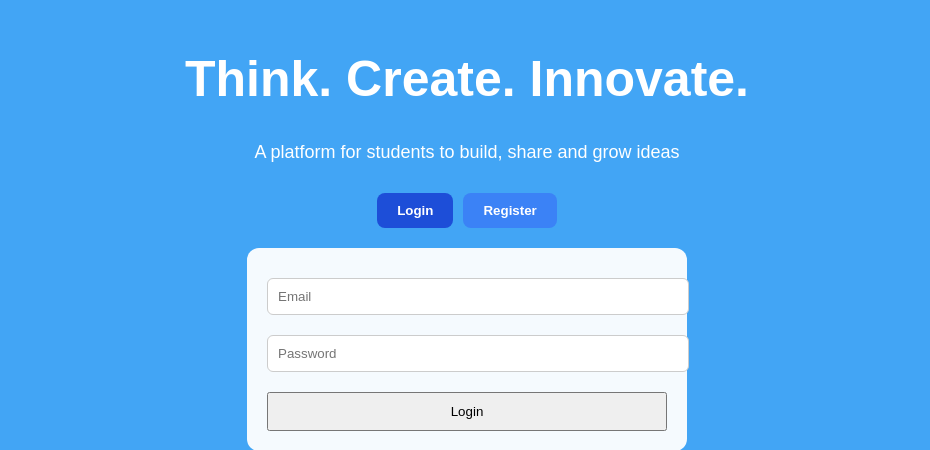
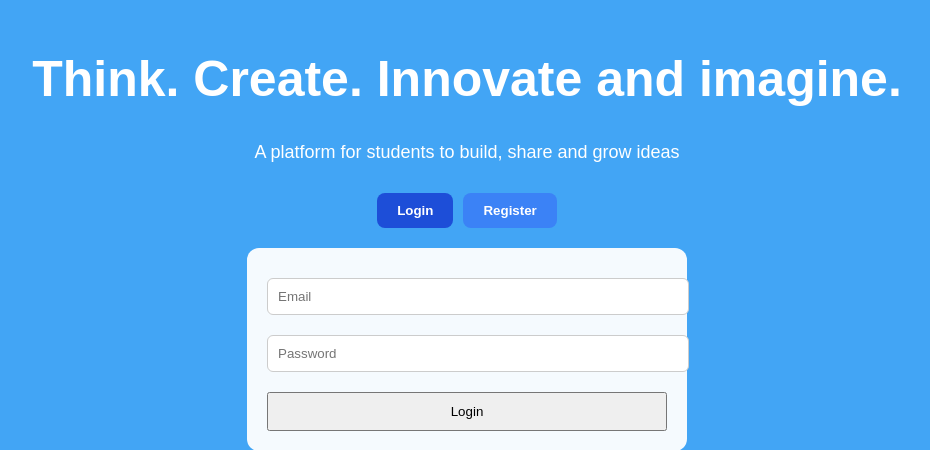
Before and after one commit to jamesmutisokiilu-coder/Meru-National-Polytechnic-innovation-and-skills-management-system, a Flask app: page / in a window 1280 px wide. Shown: the part 146-596 px from the top of the page, without its empty margins (173-1103 px from the left). Run offline with Flask 3, Linux system fonts and the light colour scheme.

Commit message:
Update index.html

```diff
--- a/templates/index.html
+++ b/templates/index.html
@@ -189,7 +189,7 @@ body{
 
 <!-- HERO -->
 <div class="hero">
-    <h1>Think. Create. Innovate.</h1>
+    <h1>Think. Create. Innovate and imagine.</h1>
     <p>A platform for students to build, share and grow ideas</p>
 </div>
 
```
